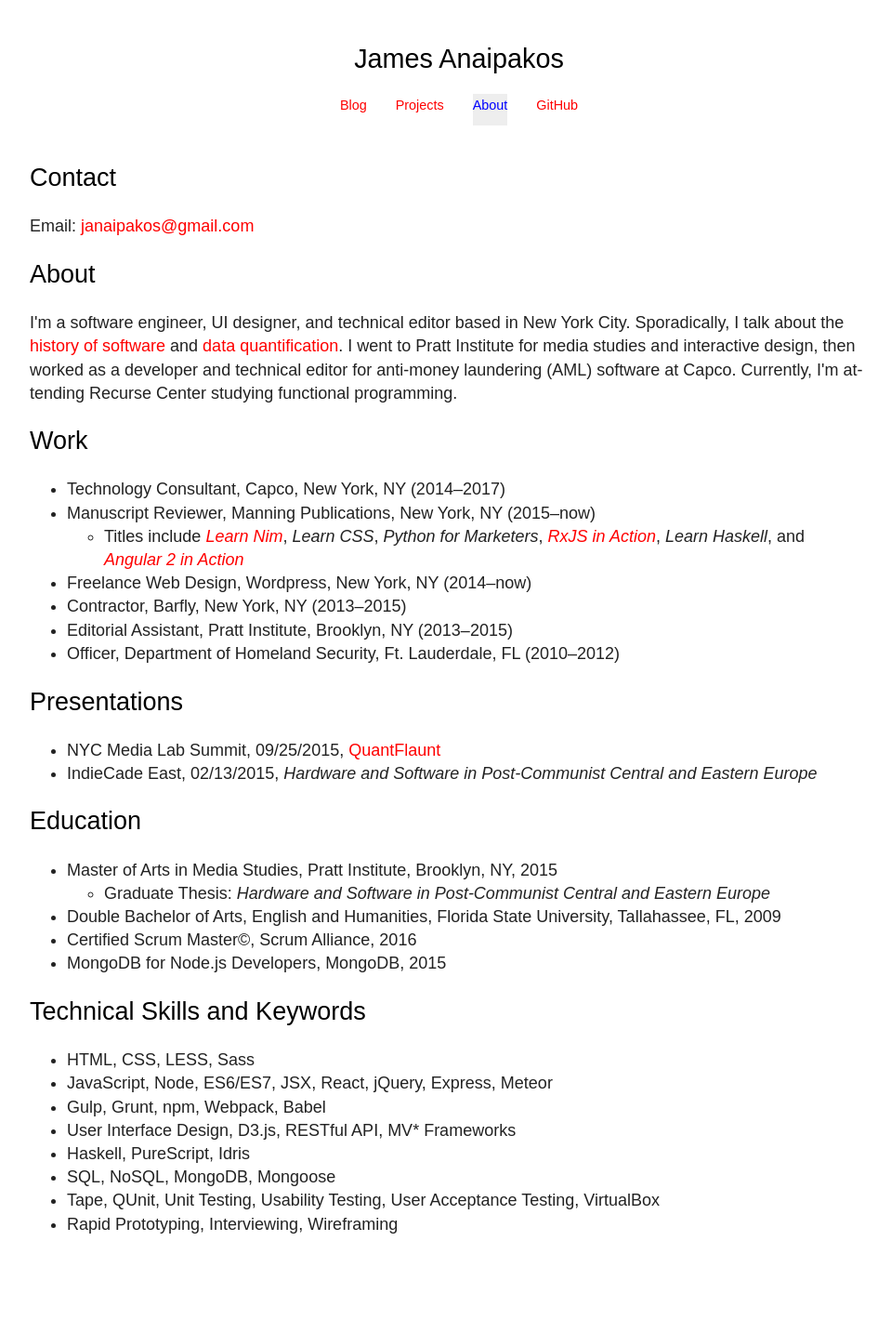
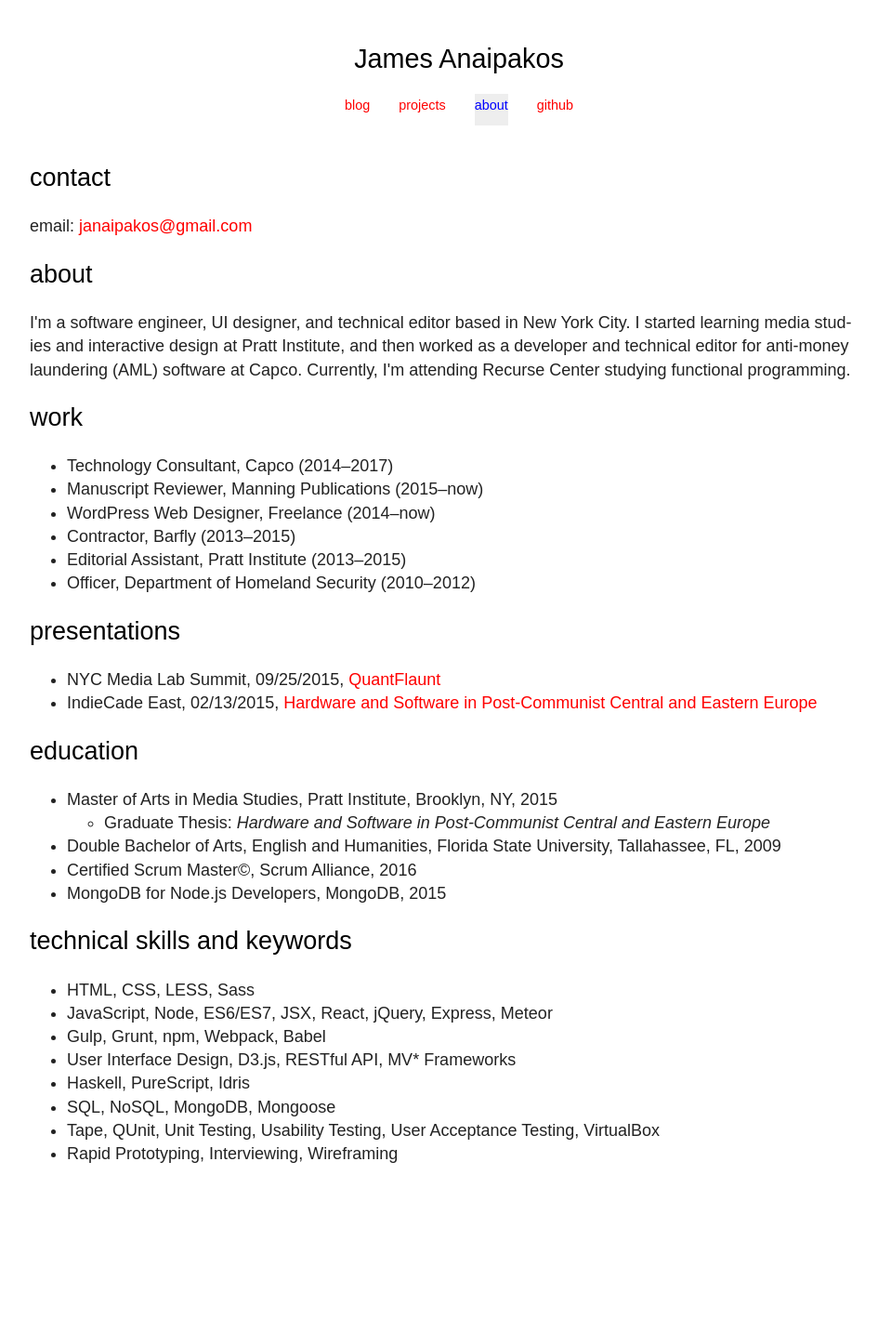
Before and after one commit to janaipakos/janaipakos.github.io, a Jekyll site: the page built from about.md, in a window 1280 px wide. Shown: the whole page at 93% size, without its empty margins (146-1105 px from the left). Built offline with Jekyll 4.4.1, drawn with Linux system fonts in a browser that asks for light colours; after the commit the page ends 1344 px from its top, so only the background shows below that.

Commit message:
lowercase words, remove extra info, re-ordered blog

```diff
--- a/_config.yml
+++ b/_config.yml
@@ -36,7 +36,7 @@ highlighter: rouge
 gems: [jekyll-paginate]
 
 permalink: /:year-:month-:day-:title
-paginate: 100
+paginate: 10
 future: true
 defaults:
   -
--- a/_includes/nav.html
+++ b/_includes/nav.html
@@ -1,26 +1,24 @@
 <header>
   <div class="navbar">
-   <h1>
-          James Anaipakos
-      </h1>
+   <h1>James Anaipakos</h1>
     <nav role="navigation">
         <ul class="navbar__list">
         {% if page.active == "blog" %}
-            <li class="active navbar--button"><a href="">Blog</a></li>
+            <li class="active navbar--button"><a href="">blog</a></li>
         {% else %}
-            <li class="navbar--button"><a href="/">Blog</a></li>
+            <li class="navbar--button"><a href="/">blog</a></li>
         {% endif %}
         {% if page.active == "projects" %}
-            <li class="active navbar--button"><a href="">Projects</a></li>
+            <li class="active navbar--button"><a href="">projects</a></li>
         {% else %}
-            <li class="navbar--button"> <a href="../projects">Projects</a></li>
+            <li class="navbar--button"> <a href="../projects">projects</a></li>
         {% endif %}
         {% if page.active == "about" %}
-            <li class="active navbar--button"><a href="">About</a></li>
+            <li class="active navbar--button"><a href="">about</a></li>
         {% else %}
-            <li class="navbar--button"><a href="../about">About</a></li>
+            <li class="navbar--button"><a href="../about">about</a></li>
         {% endif %}
-        <li class="navbar--button"><a href="https://github.com/janaipakos">GitHub</a></li>
+        <li class="navbar--button"><a href="https://github.com/janaipakos">github</a></li>
 
 
       </ul>
--- a/about.md
+++ b/about.md
@@ -7,34 +7,31 @@ active: about
         <div class="column-main tile">
             <div>
 <section>
-        <h1>Contact</h1>
+        <h1>contact</h1>
         <div>
-       <p>Email: <a href="mailto:janaipakos@gmail.com" class="link" title="Open email window">janaipakos@gmail.com</a><p>
+       <p>email: <a href="mailto:janaipakos@gmail.com" class="link" title="Open email window">janaipakos@gmail.com</a><p>
 <div>
-<h1>About</h1>
-    <p>I'm a software engineer, UI designer, and technical editor based in New York City. Sporadically, I talk about the <a class="link" href="http://sched.co/2AhK">history of software</a> and <a class="link" href="https://medium.com/@justinhendrix/previewing-nyc-media-lab-s-annual-summit-demo-session-ce5169df964e#.ds4ygjp8o">data quantification</a>. I went to Pratt Institute for media studies and interactive design, then worked as a developer and technical editor for anti-money laundering (AML) software at Capco. Currently, I'm attending Recurse Center studying functional programming.</p>
+<h1>about</h1>
+    <p>I'm a software engineer, UI designer, and technical editor based in New York City. I started learning media studies and interactive design at Pratt Institute, and then worked as a developer and technical editor for anti-money laundering (AML) software at Capco. Currently, I'm attending Recurse Center studying functional programming.</p>
     <div>
 
-<h1>Work</h1>
+<h1>work</h1>
     <ul>
-        <li>Technology Consultant, Capco, New York, NY (2014–2017)</li>
-        <li>Manuscript Reviewer, Manning Publications, New York, NY (2015–now)</li>
-            <ul>
-                <li>Titles include <em><a class="link"  href='https://www.manning.com/books/nim-in-action'>Learn Nim</a></em>, <em>Learn CSS</em>,  <em>Python for Marketers</em>, <em><a class="link"  href='https://www.manning.com/books/rxjs-in-action'>RxJS in Action</a></em>, <em>Learn Haskell</em>, and <em><a class="link"  href='https://www.manning.com/books/angular-2-in-action'>Angular 2 in Action</a></em></li>
-            </ul>
-        <li>Freelance Web Design, Wordpress, New York, NY (2014–now)</li>
-            <li>Contractor, Barfly, New York, NY (2013–2015)</li>
-        <li>Editorial Assistant, Pratt Institute, Brooklyn, NY (2013–2015)</li>
-        <li>Officer, Department of Homeland Security, Ft. Lauderdale, FL (2010–2012)</li>
+        <li>Technology Consultant, Capco (2014–2017)</li>
+        <li>Manuscript Reviewer, Manning Publications (2015–now)</li>
+        <li>WordPress Web Designer, Freelance (2014–now)</li>
+        <li>Contractor, Barfly (2013–2015)</li>
+        <li>Editorial Assistant, Pratt Institute (2013–2015)</li>
+        <li>Officer, Department of Homeland Security (2010–2012)</li>
     </ul>
 
-<h1>Presentations</h1>
+<h1>presentations</h1>
     <ul>
-        <li>NYC Media Lab Summit, 09/25/2015, <a class="link"  href='https://jamesanaipakos.com/quantflaunt'>QuantFlaunt</a></li>
-        <li>IndieCade East, 02/13/2015, <em>Hardware and Software in Post-Communist Central and Eastern Europe</em></li>
+        <li>NYC Media Lab Summit, 09/25/2015, <a class="link"  href='https://jamesanaipakos.com/Quant-Flaunt/'>QuantFlaunt</a></li>
+        <li>IndieCade East, 02/13/2015, <a class="link" href='https://vimeo.com/120022906'>Hardware and Software in Post-Communist Central and Eastern Europe</a></li>
     </ul>
 
-<h1>Education</h1>
+<h1>education</h1>
     <ul>
         <li>Master of Arts in Media Studies, Pratt Institute, Brooklyn, NY, 2015</li>
         <ul><li>Graduate Thesis: <em>Hardware and Software in Post-Communist Central and Eastern Europe</em></li></ul>
@@ -43,7 +40,7 @@ active: about
         <li>MongoDB for Node.js Developers, MongoDB, 2015</li>
     </ul>
 
-<h1>Technical Skills and Keywords</h1>
+<h1>technical skills and keywords</h1>
     <ul>
         <li>HTML, CSS, LESS, Sass</li>
         <li>JavaScript, Node, ES6/ES7, JSX, React, jQuery, Express, Meteor</li>
--- a/css/style.css
+++ b/css/style.css
@@ -144,6 +144,8 @@ header {
     font-size: 80%;
 }
 
+.navbar {}
+
 .navbar__list {
     list-style: none;
     margin: 0 auto;
```
Also changed, not shown: index.html (+16 -31 lines), projects.md (+3 -9 lines).
